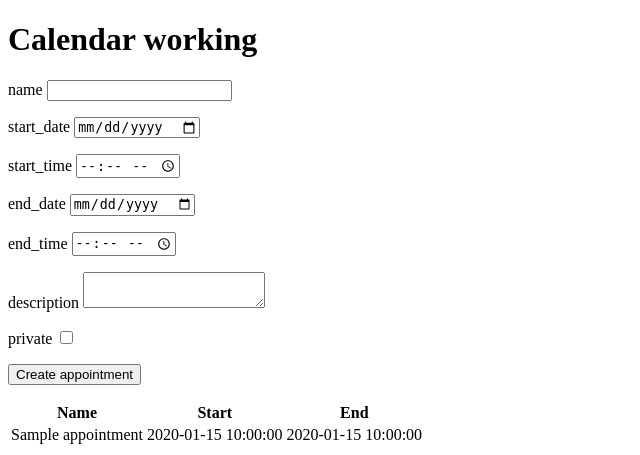
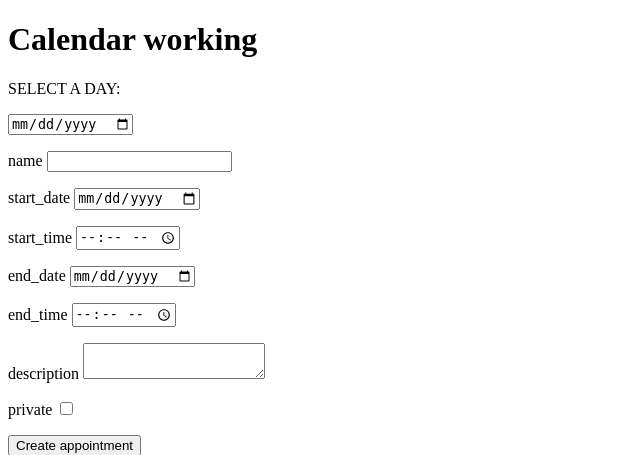
Before and after one commit to alexiswest98/Calendar-Me-Python-LP, a Flask app: template app/templates/main.html in a window 1280 px wide. Shown: the top 455 px of the page, without its empty margins (0-640 px from the left). Run offline with Flask 2, Linux system fonts and the light colour scheme; the template is opened without the code that fills it: values that come from a table or form of the project are taken from there, most other values are stand-ins (such as "Sample title", 1, 10 or a date in 2020).

Commit message:
Stretch Goal completed changing days

```diff
--- a/app/templates/main.html
+++ b/app/templates/main.html
@@ -10,6 +10,9 @@
 
 <body>
     <h1>Calendar working</h1>
+
+    <p>SELECT A DAY:</p>
+    <input type="date" id="change-url">
 
     <form action="/" method="post">
         {{ form.hidden_tag() }}
@@ -55,6 +58,15 @@
             {% endfor %}
         </tbody>
     </table>
+    <script>
+        let changeUrl = document.querySelector("#change-url")
+        changeUrl.addEventListener('change', e => {
+            // console.log(e.target.value)
+            const [year, month, day] = e.target.value.split("-")
+            window.location.replace(`/${year}/${month}/${day}`)
+        })
+
+    </script>
 </body>
 
 </html>
```
